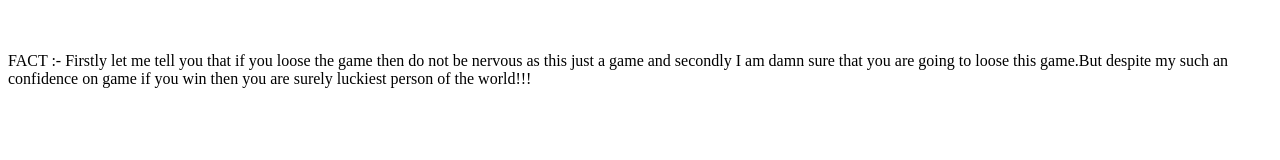
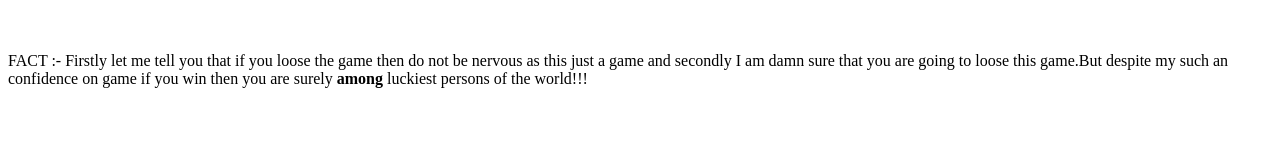
Before and after one commit to shivam7374/Slot-Machine, a plain HTML site: page index.html in a window 1280 px wide. Shown: the part 700-860 px from the top of the page. Drawn offline with Linux system fonts and the light colour scheme.

Commit message:
Finally Completed

```diff
--- a/index.html
+++ b/index.html
@@ -33,7 +33,7 @@
   FACT  :- Firstly let me tell you that if you loose the game then do
   not be nervous as this just a game and secondly I am damn sure that
   you are going to loose this game.But despite my such an confidence
-  on game if you win then you are surely luckiest person of the world!!!
+  on game if you win then you are surely <b>among</b> luckiest persons of the world!!!
   <br><br><br><br><br><br><br>
   Rules:- You can start the game by just clicking the speed up or speed
   down in the speed controller and can just click on the TRY YOUR LUCK!!!
```
